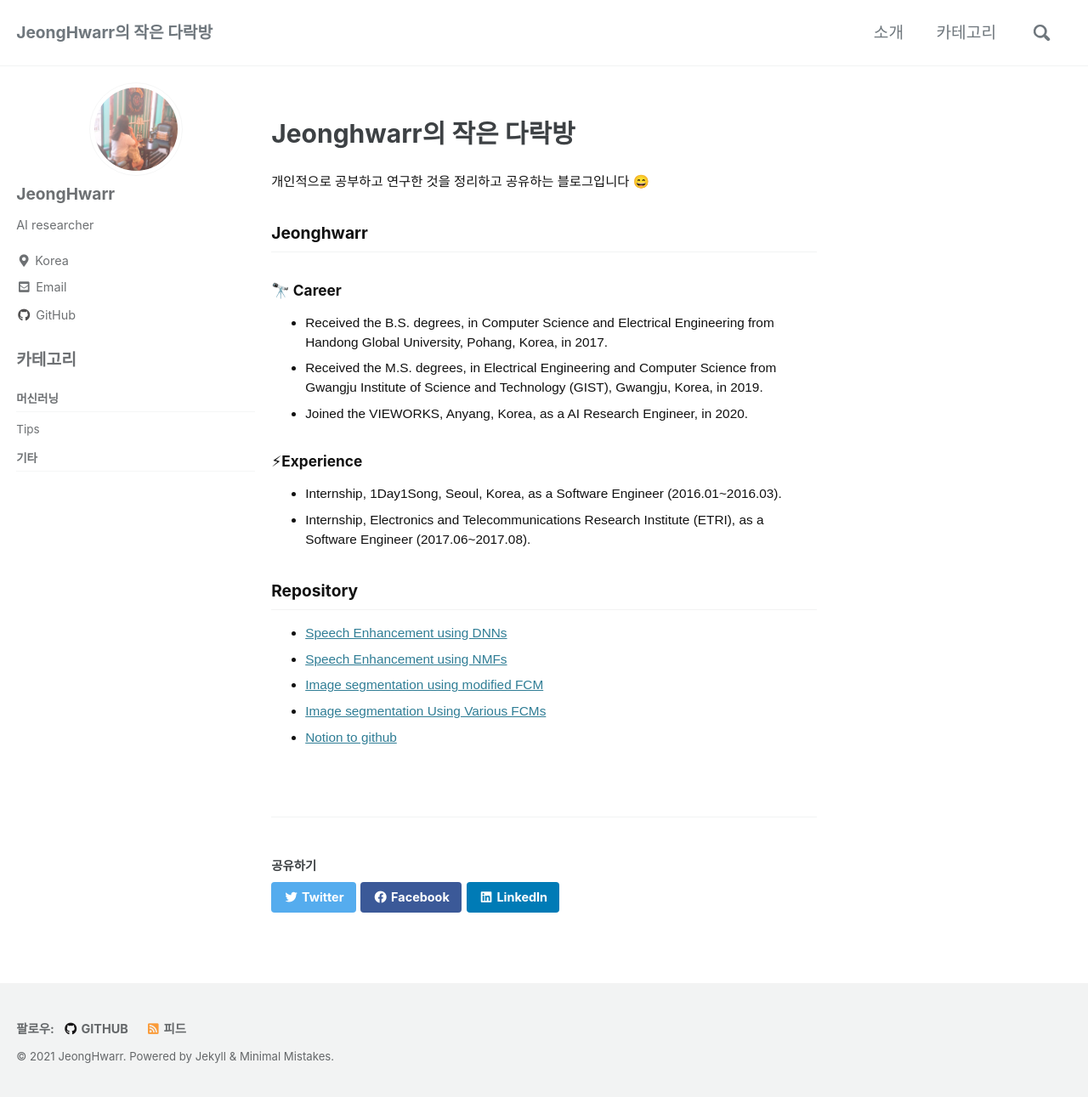
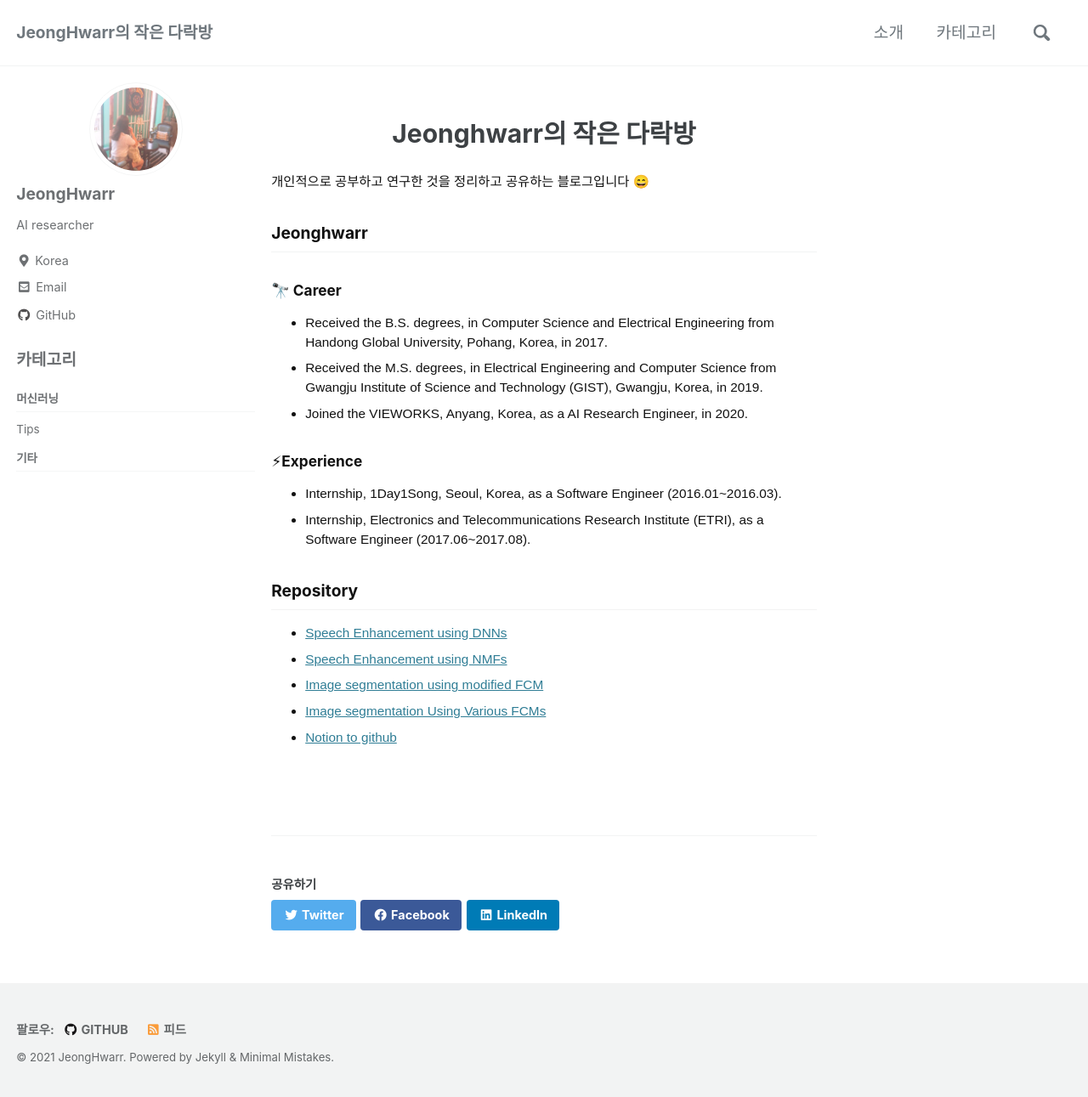
Before and after one commit to jeongHwarr/jeongHwarr.github.io_before, a Jekyll site: the page built from _pages/about.md, in a window 1280 px wide and 1292 px high. Shown: the whole window at 85% size. Built offline with Jekyll 4.4.1, drawn with Linux system fonts in a browser that asks for light colours; cached includes are drawn as plain includes; some web fonts are replaced.

Commit message:
_page.scss 수정 (제목 가운데 정렬 등) Signed-off-by: jeonghwa Yoo <green2368@naver.com>

```diff
--- a/_sass/minimal-mistakes/_page.scss
+++ b/_sass/minimal-mistakes/_page.scss
@@ -54,7 +54,10 @@ body {
     margin-right: 0;
     width: 100%;
     clear: both;
-
+    .page__meta{
+      padding-bottom:1.5em;
+        text-align:center;
+    }
     .page__content,
     .page__meta,
     .page__share {
@@ -71,7 +74,7 @@ body {
 .page__title {
   margin-top: 0;
   line-height: 1;
-
+  text-align:center;
   & + .page__meta {
     margin-top: -0.5em;
   }
@@ -88,7 +91,7 @@ body {
     border-bottom: 1px solid $border-color;
   }
 
-	h1, h2, h3, h4, h5, h6 {
+	h2, h3, h4, h5, h6 {
 		.header-link {
 			position: relative;
 			left: 0.5em;
```
